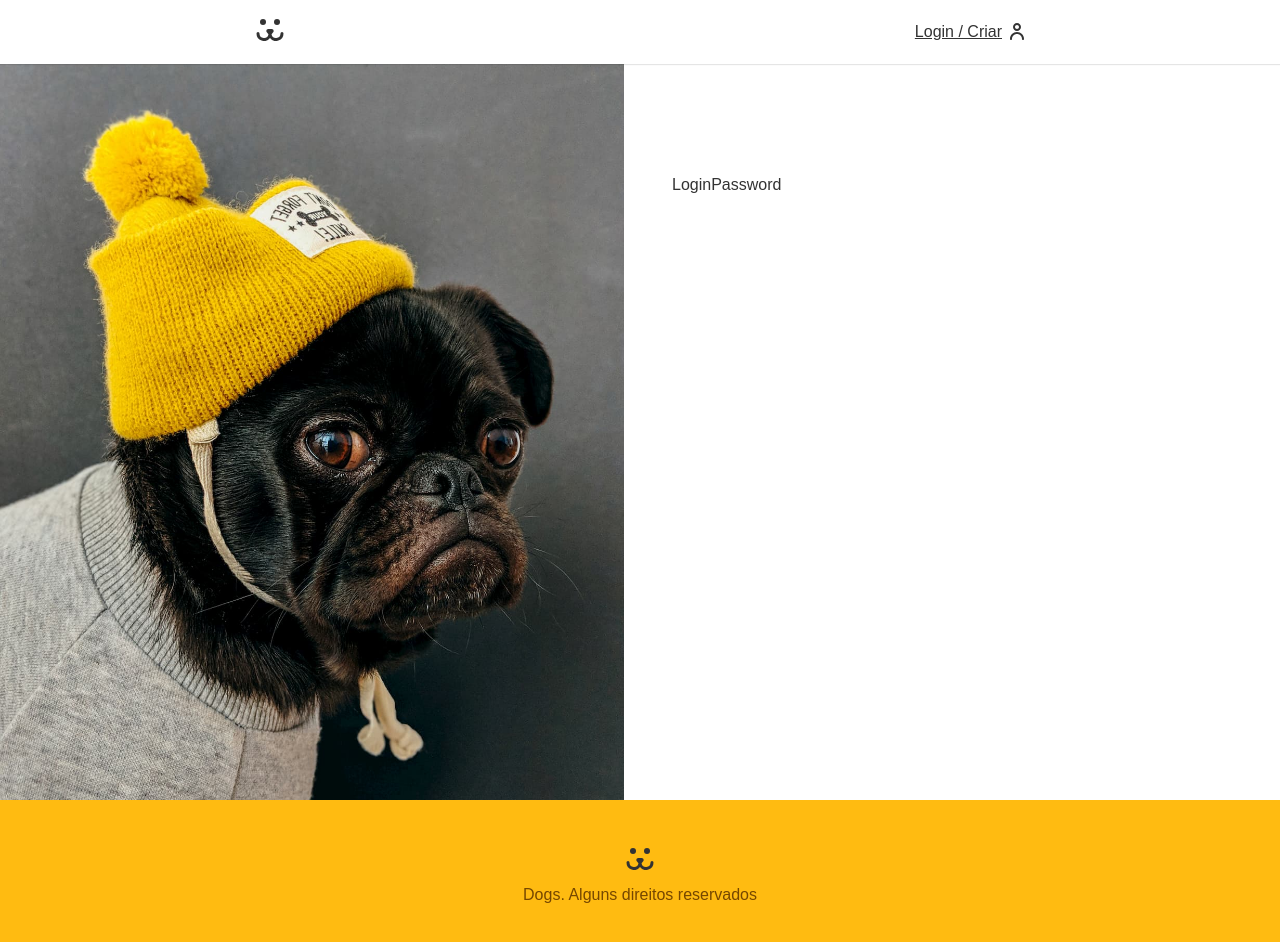
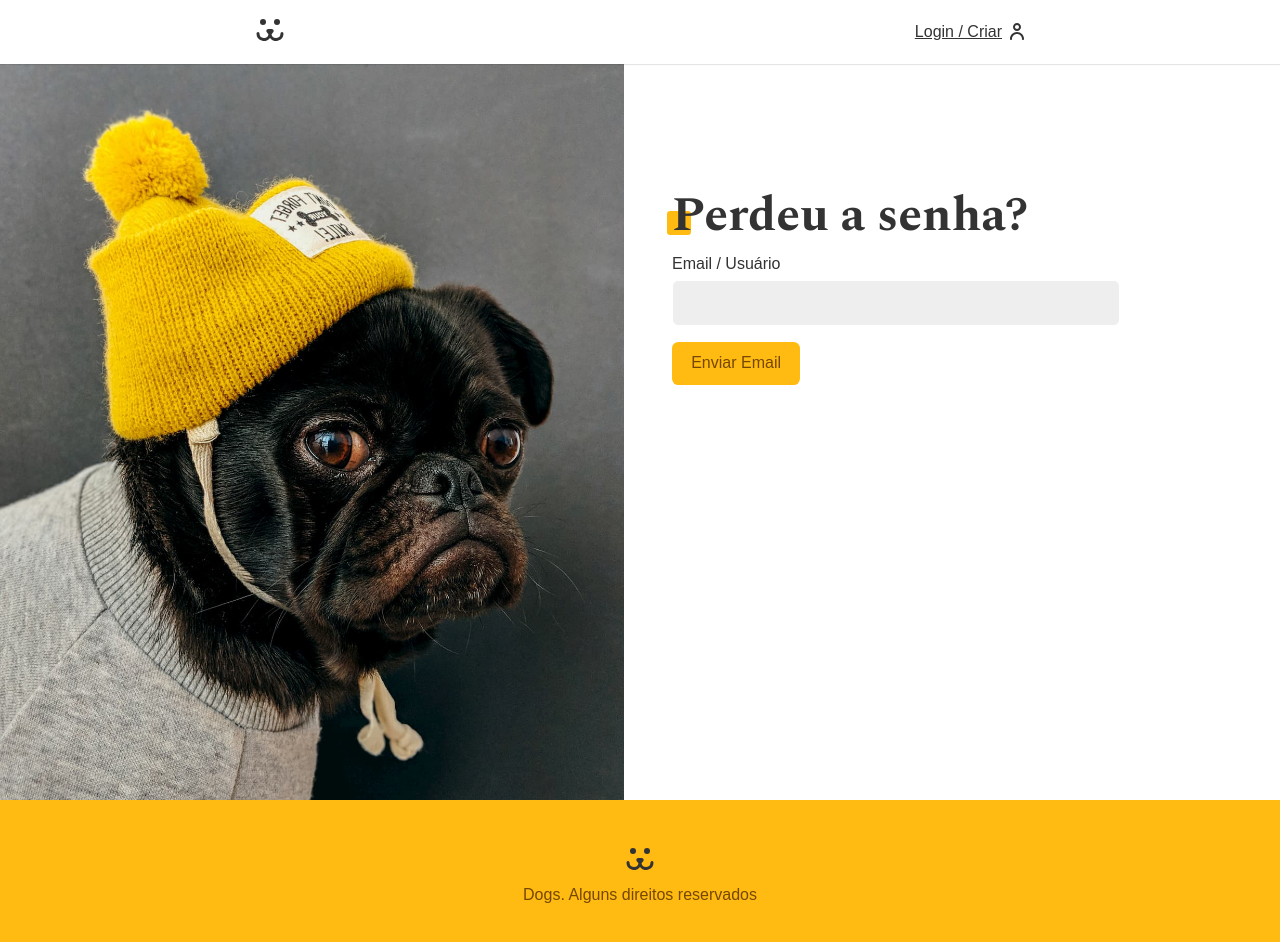
Before and after one commit to dayannealcantara/App-Dogs, a React (Create React App) app: page /login/perdeu in a window 1280 px wide. Shown: the top 942 px of the page. Built offline with nearby package versions, Linux system fonts and the light colour scheme.

Commit message:
faet:building lost password screen

```diff
--- a/src/Pages/Login/LoginLost.js
+++ b/src/Pages/Login/LoginLost.js
@@ -1,8 +1,43 @@
 import React from 'react'
+import Button from '../../Components/Form/Button'
+import Input from '../../Components/Form/Input'
+import Error from '../../Components/Helper/Error'
+import useFetch from '../../Hooks/useFetch'
+import useForm from '../../Hooks/useForms'
+import { PASSWORD_LOST } from '../../api'
 
  const LoginPassword = () => {
+   const login = useForm();
+   const { data, loading, error, request} = useFetch()
+
+   async function handleSubmit(e){
+     e.preventDefault();
+     if(login.validate()){
+       const{url, options} = PASSWORD_LOST({
+         login: login.value,
+         url:window.location.href.replace('perdeu', 'resetar')
+       });
+       const { json}= await request(url, options);
+       console.log(json)
+     }
+   }
   return (
-    <div>LoginPassword</div>
+    <section>
+      <h1 className="title">Perdeu a senha?</h1>
+      {data ? (
+        <p style={{color:'#4c1'}}>{data}</p>
+      ) : (
+        <form onSubmit={handleSubmit}>
+          <Input label="Email / Usuário" type="text" name="login" {...login}/>
+          {loading ? (
+            <Button disabled>Enviando...</Button>
+          ) : (
+            <Button>Enviar Email</Button>
+          )}
+        </form>
+      )}
+      <Error error={error}/>
+    </section>
   )
 }
 export default LoginPassword
```
